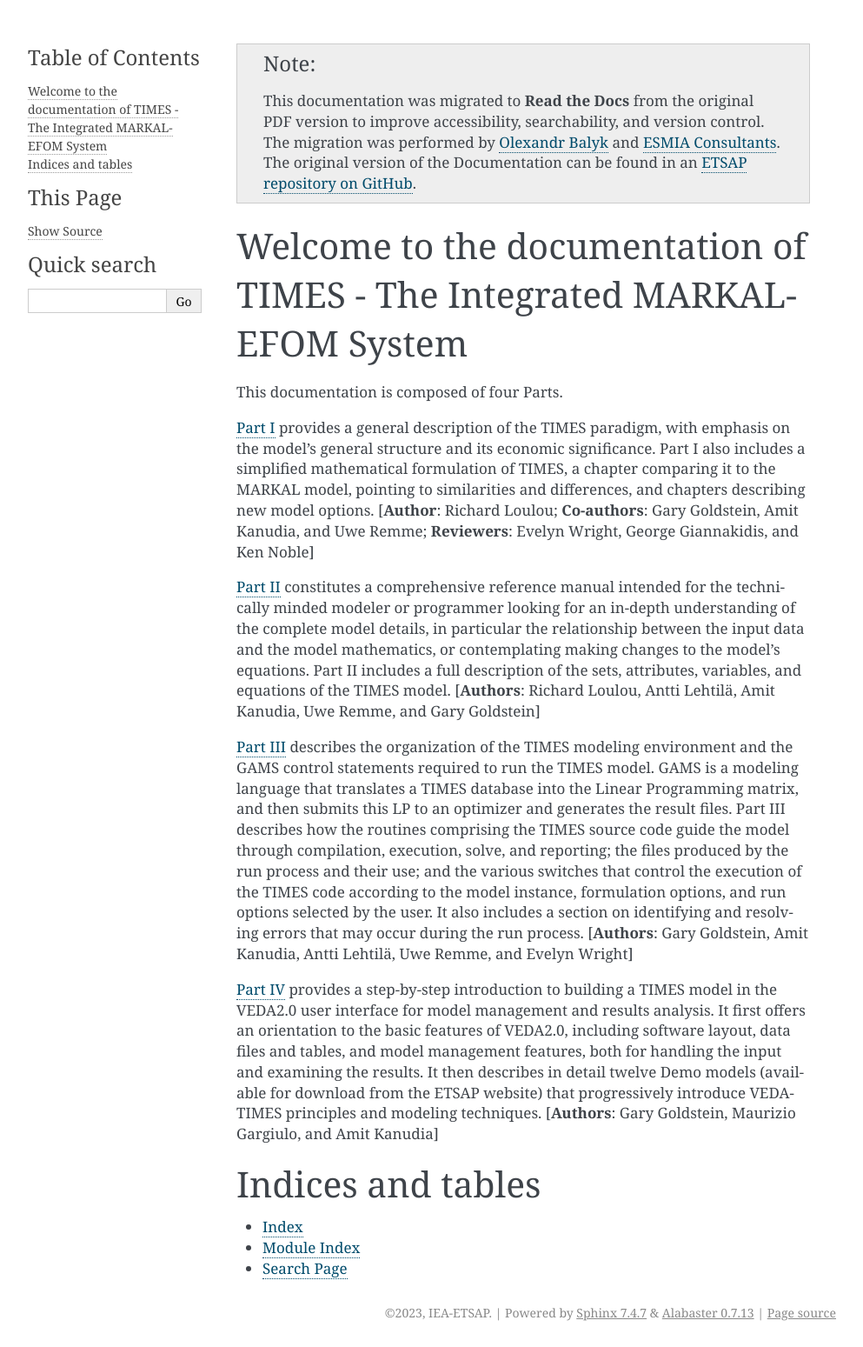
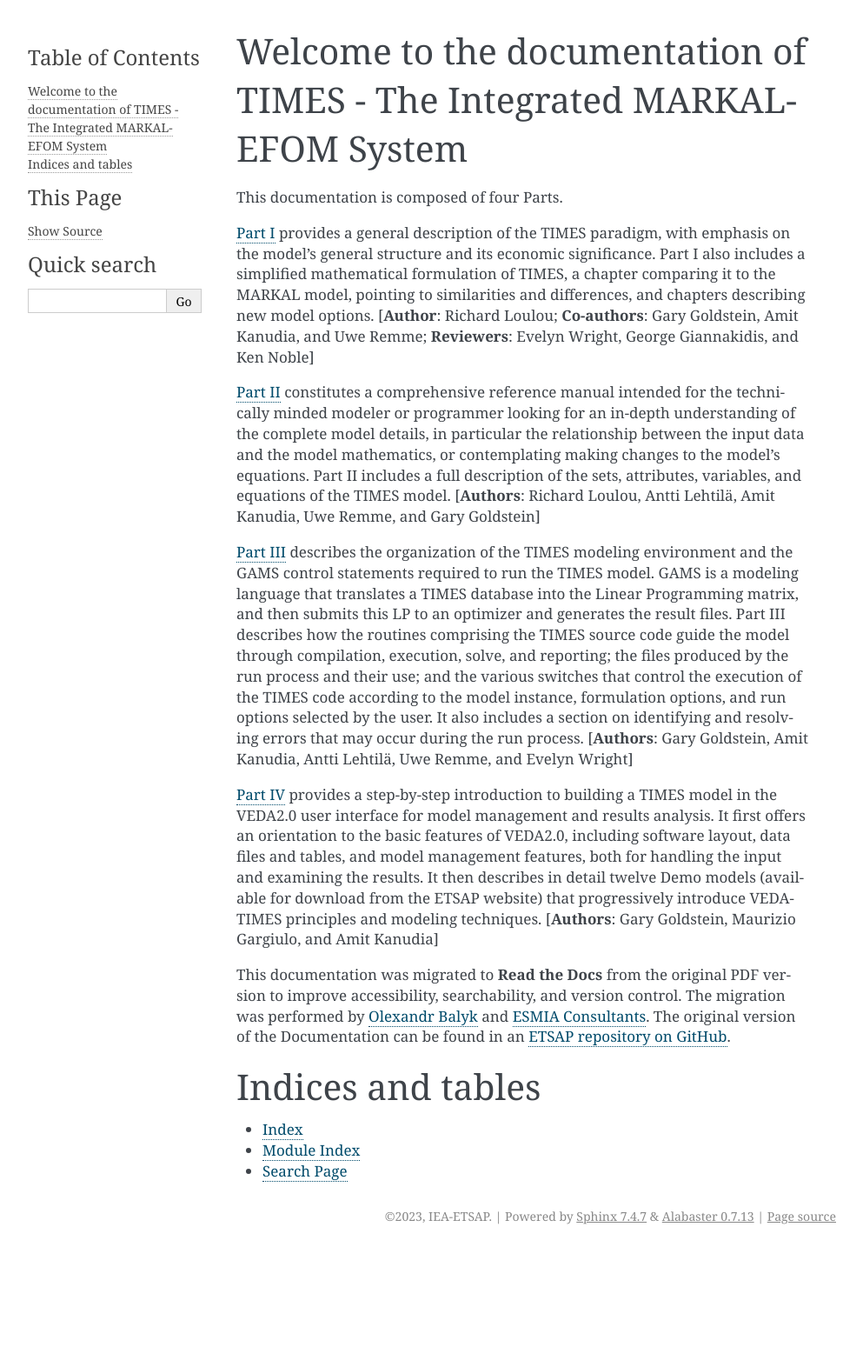
Before and after one commit to experimentarium/times, a Sphinx documentation site: the page built from docs/index.rst, in a window 1280 px wide. Shown: the whole page at 87% size, without its empty margins (148-1141 px from the left). Built offline with Sphinx 7.4.7, drawn with Linux system fonts in a browser that asks for light colours; after the commit the page ends 1438 px from its top, so only the background shows below that; part of the change alters nothing that is shown.

```diff
--- a/docs/conf.py
+++ b/docs/conf.py
@@ -10,12 +10,6 @@ project = 'TIMES - The Integrated MARKAL-EFOM System'
 copyright = '2023, IEA-ETSAP'
 author = 'IEA-ETSAP'
 release = '4.7.2'
-
-rst_prolog = """.. note::
-    This documentation was migrated to **Read the Docs** from the original PDF version to improve accessibility, searchability, and version control.
-    The migration was performed by `Olexandr Balyk <https://github.com/olejandro>`_ and `ESMIA Consultants <https://esmia.ca/en>`_.
-    The original version of the Documentation can be found in an `ETSAP repository on GitHub <https://github.com/etsap-TIMES/TIMES_Documentation>`_.
-"""
 
 # -- General configuration ---------------------------------------------------
 # https://www.sphinx-doc.org/en/master/usage/configuration.html#general-configuration
--- a/docs/index.rst
+++ b/docs/index.rst
@@ -16,6 +16,8 @@ This documentation is composed of four Parts.
 
 :doc:`Part IV <part-4/index>` provides a step-by-step introduction to building a TIMES model in the VEDA2.0 user interface for model management and results analysis. It first offers an orientation to the basic features of VEDA2.0, including software layout, data files and tables, and model management features, both for handling the input and examining the results. It then describes in detail twelve Demo models (available for download from the ETSAP website) that progressively introduce VEDA-TIMES principles and modeling techniques. [**Authors**: Gary Goldstein, Maurizio Gargiulo, and Amit Kanudia]
 
+This documentation was migrated to **Read the Docs** from the original PDF version to improve accessibility, searchability, and version control. The migration was performed by `Olexandr Balyk <https://github.com/olejandro>`_ and `ESMIA Consultants <https://esmia.ca/en>`_. The original version of the Documentation can be found in an `ETSAP repository on GitHub <https://github.com/etsap-TIMES/TIMES_Documentation>`_.
+
 .. toctree::
    :maxdepth: 3
    :titlesonly:
```
